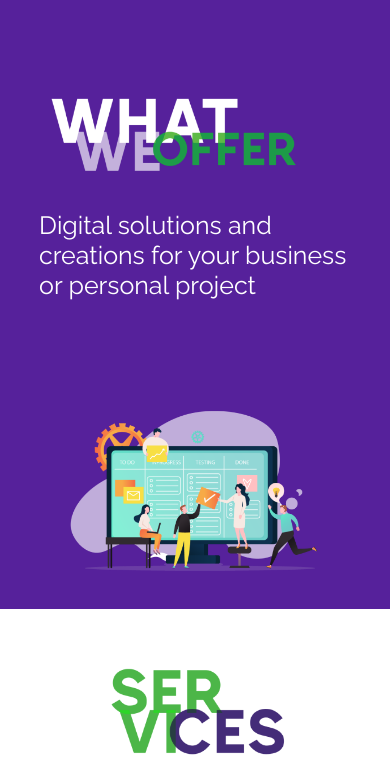
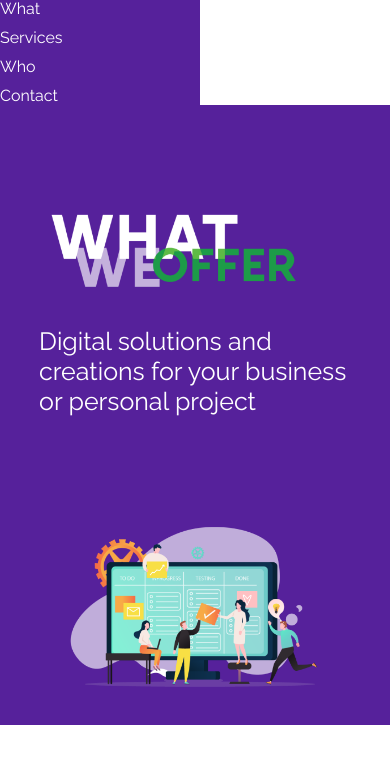
Before and after one commit to rocoto-tech/matchaTechnologies, a website built with Parcel: page index.pug in a window 390 px wide. Shown: the part 80-852 px from the top of the page. Built offline with nearby package versions, Linux system fonts and the light colour scheme.

Commit message:
pre click nav

```diff
--- a/index.pug
+++ b/index.pug
@@ -33,6 +33,18 @@ html(lang='en')
 					img(src="img/matchalogocolor.png", alt="Logo en colores matcha")
 				div.navbar-responsive__boton
 					img(src="img/menu_list.png" alt="Menu navbar")
+
+			.navbar-desplegado
+				div.navbar-desplegado__item
+					a What
+				div.navbar-desplegado__item
+					a Services
+				div.navbar-desplegado__item
+					a Who
+				div.navbar-desplegado__item
+					a Contact
+
+
 
 
 
--- a/styles/navbar.sass
+++ b/styles/navbar.sass
@@ -1,5 +1,8 @@
 .navbar-responsive
     display: none
+.navbar-desplegado
+    display: none
+
 .navbar
     background-color: $color2
     color: white
@@ -34,6 +37,17 @@
 
 
 @media only screen and (max-width: 600px)
+    .navbar-desplegado
+        display: flex
+        width: 200px
+        flex-direction: column
+        background-color: $color2
+        color: white
+
+        &__item
+            padding-top: 10px
+            width: 100%
+
     .navbar
         display: none
 
```
